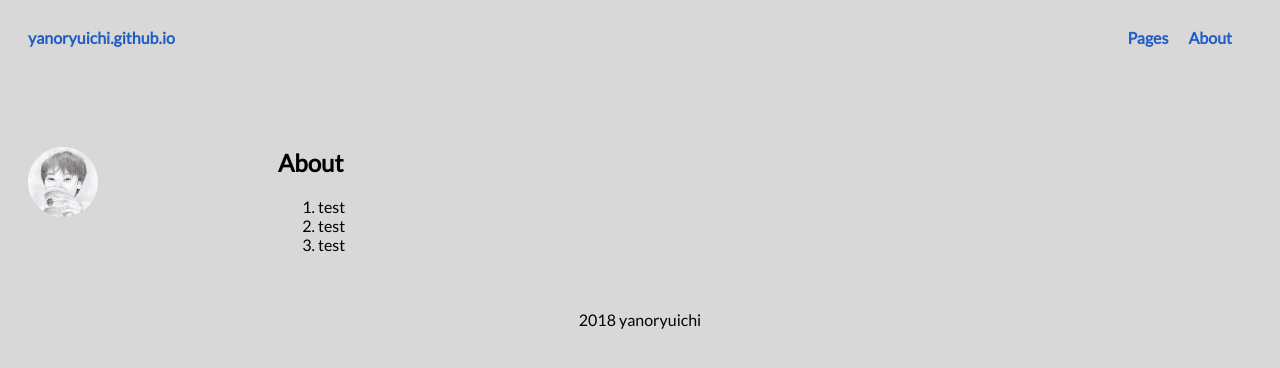
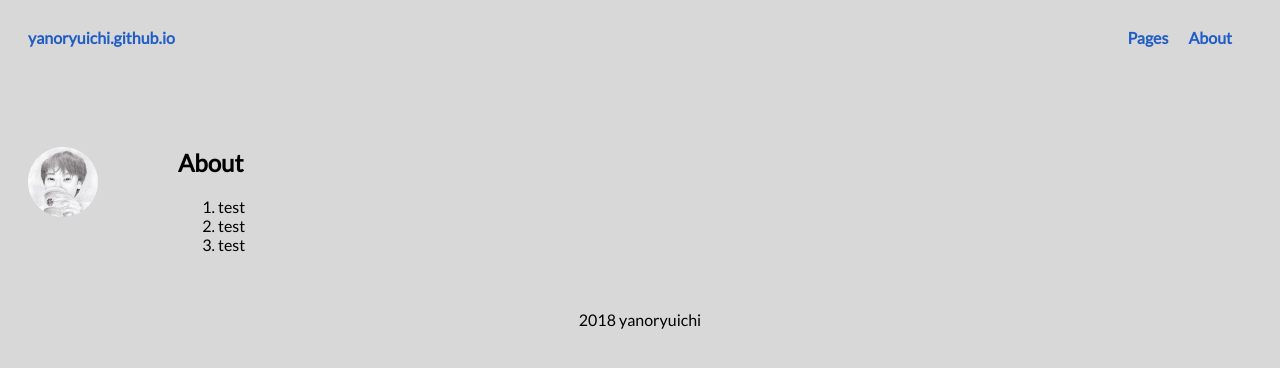
Before and after one commit to yanoryuichi/yanoryuichi.github.io, a Jekyll site: the page built from about.md, in a window 1280 px wide. Shown: the top 368 px of the page. Built offline with Jekyll 4.4.1, drawn with Linux system fonts in a browser that asks for light colours; some web fonts are replaced; our own code applies the rules of GitHub Pages for plain Markdown files.

Commit message:
Update base.css

```diff
--- a/css/base.css
+++ b/css/base.css
@@ -23,7 +23,7 @@ a:hover {
 
 #top-container {
   display: grid;
-  grid-template-columns: 250px 1fr;
+  grid-template-columns: 150px 1fr;
   grid-template-rows: 100px auto 100px;
 }
 
```
